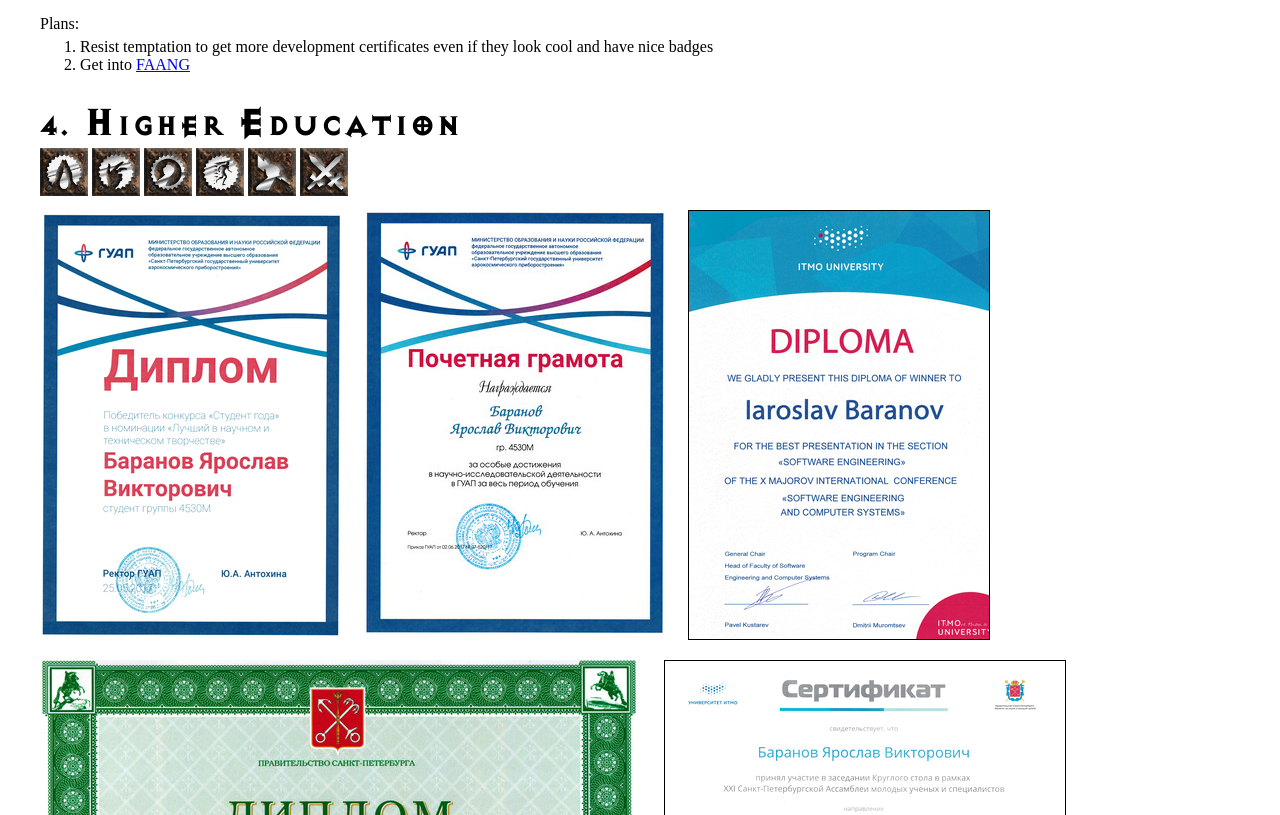
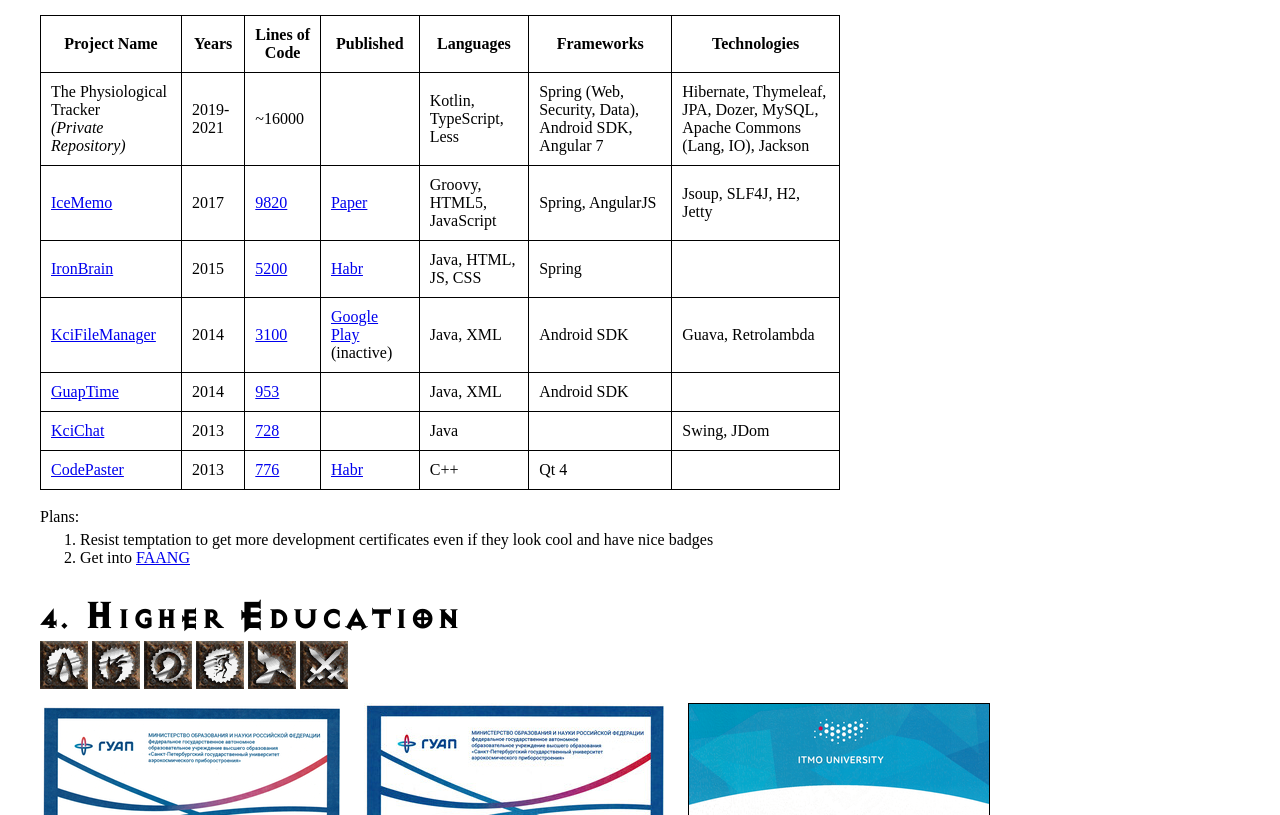
Before and after one commit to kciray8/achievements, a plain HTML site: page index.html in a window 1280 px wide. Shown: the part 3543-4358 px from the top of the page. Drawn offline with Linux system fonts and the light colour scheme.

Commit message:
Github pet projects

```diff
--- a/index.html
+++ b/index.html
@@ -248,6 +248,88 @@ Plans:
     </tbody>
 
 </table>
+
+<br>
+
+<table class="pet-projects">
+<thead>
+<tr>
+<th style="width: 120px">Project Name</th>
+<th>Years</th>
+<th>Lines of Code</th>
+<th>Published</th>
+<th>Languages</th>
+<th>Frameworks</th>
+<th>Technologies</th>
+</tr>
+</thead>
+<tbody>
+<tr>
+<td>The Physiological Tracker  <br /> <em>(Private Repository)</em></td>
+<td>2019-2021</td>
+<td>~16000</td>
+<td></td>
+<td>Kotlin, TypeScript, Less</td>
+<td>Spring (Web, Security, Data), Android SDK, Angular 7</td>
+<td>Hibernate, Thymeleaf, JPA, Dozer, MySQL, Apache Commons (Lang, IO), Jackson</td>
+</tr>
+<tr>
+<td><a href="https://github.com/kciray8/IceMemo">IceMemo</a></td>
+<td>2017</td>
+<td><a href="https://www.openhub.net/p/IceMemo">9820</a></td>
+<td><a href="https://internationalconference.ru/images/PDF/2018/40/improving.pdf">Paper</a></td>
+<td>Groovy, HTML5, JavaScript</td>
+<td>Spring, AngularJS</td>
+<td>Jsoup, SLF4J, H2, Jetty</td>
+</tr>
+<tr>
+<td><a href="https://github.com/kciray8/IronBrain">IronBrain</a></td>
+<td>2015</td>
+<td><a href="https://www.openhub.net/p/IronBrain">5200</a></td>
+<td><a href="https://habr.com/ru/post/249187">Habr</a></td>
+<td>Java, HTML, JS, CSS</td>
+<td>Spring</td>
+<td></td>
+</tr>
+<tr>
+<td><a href="https://github.com/kciray8/KciFileManager">KciFileManager</a></td>
+<td>2014</td>
+<td><a href="https://www.openhub.net/p/KciFileManager">3100</a></td>
+<td><a href="https://play.google.com/store/apps/details?id=com.kciray.android.filemanager">Google Play</a> (inactive)</td>
+<td>Java, XML</td>
+<td>Android SDK</td>
+<td>Guava, Retrolambda</td>
+</tr>
+<tr>
+<td><a href="https://github.com/kciray8/GuapTime">GuapTime</a></td>
+<td>2014</td>
+<td><a href="https://www.openhub.net/p/GuapTime">953</a></td>
+<td></td>
+<td>Java, XML</td>
+<td>Android SDK</td>
+<td></td>
+</tr>
+<tr>
+<td><a href="https://github.com/kciray8/KciChat">KciChat</a></td>
+<td>2013</td>
+<td><a href="https://www.openhub.net/p/KciChat">728</a></td>
+<td></td>
+<td>Java</td>
+<td></td>
+<td>Swing, JDom</td>
+</tr>
+<tr>
+<td><a href="https://github.com/kciray8/CodePaster">CodePaster</a></td>
+<td>2013</td>
+<td><a href="https://www.openhub.net/p/CodePaster1">776</a></td>
+<td><a href="https://habr.com/ru/post/190338/">Habr</a></td>
+<td>C++</td>
+<td>Qt 4</td>
+<td></td>
+</tr>
+</tbody>
+</table>
+
 
 <br>
 Plans:
--- a/main.css
+++ b/main.css
@@ -156,3 +156,8 @@ table, th, td {
 .skills-row{
     margin-bottom: 10px;
 }
+
+
+.pet-projects{
+	width: 800px;
+}
```
